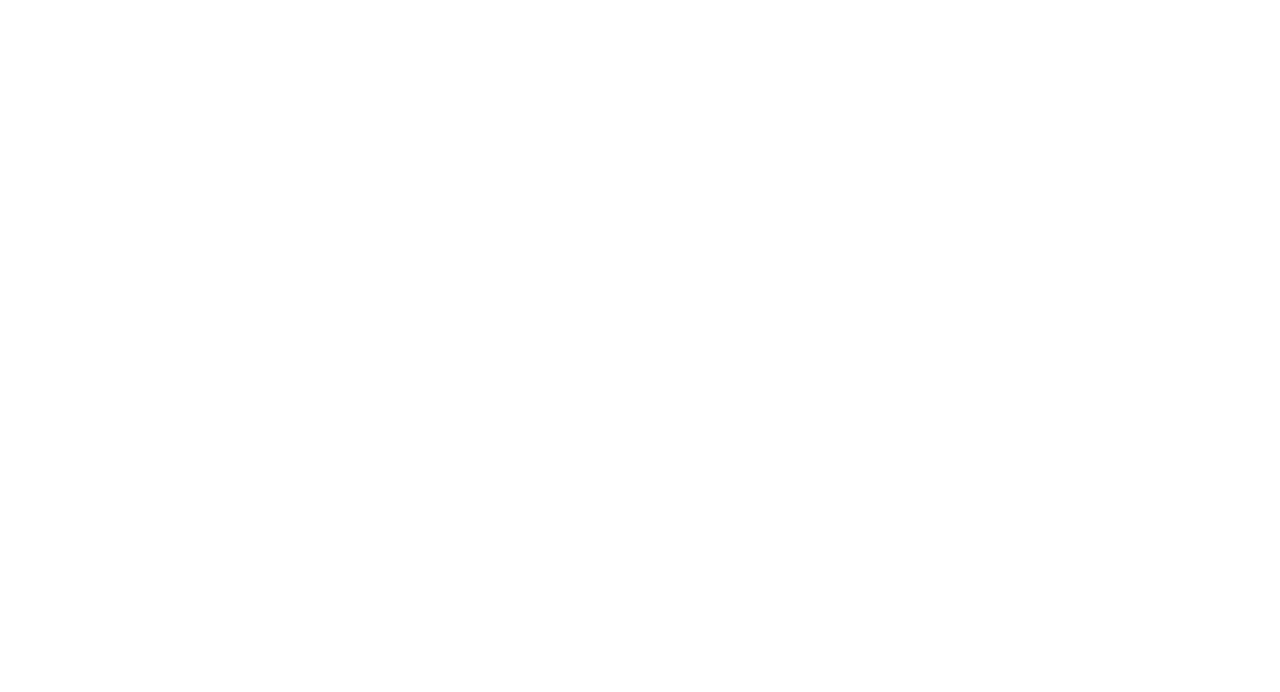
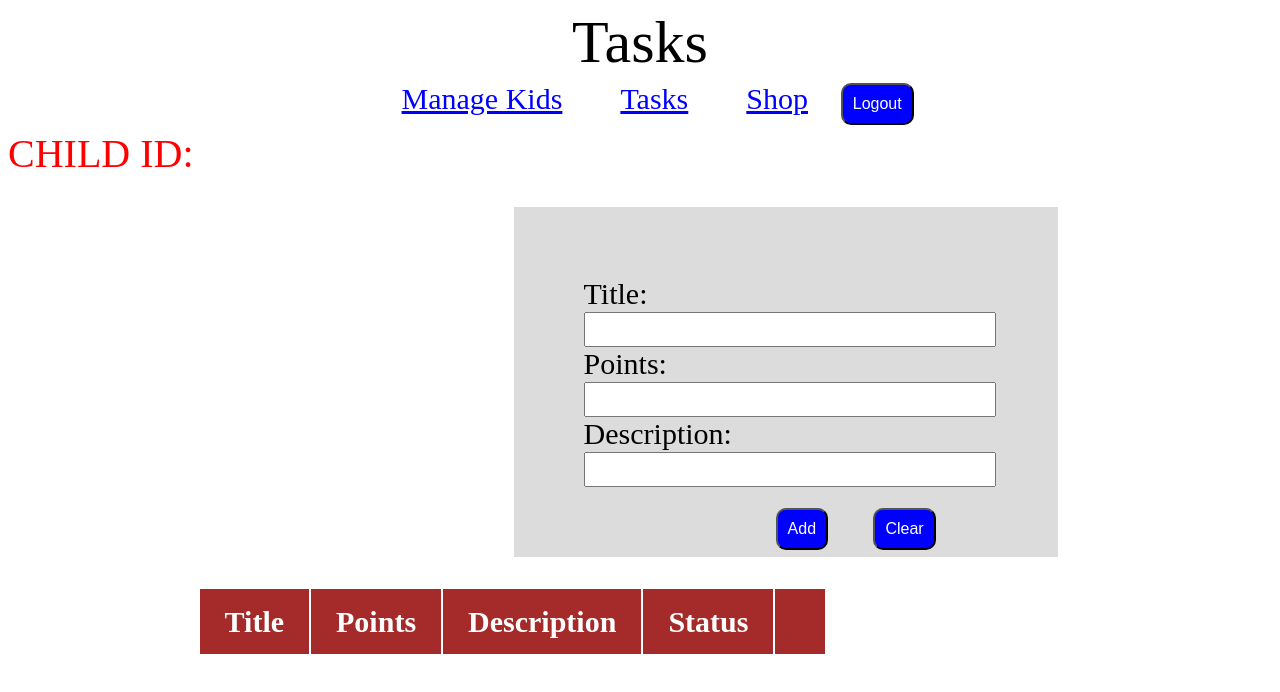
Before and after one commit to MRodriguez711/goodhabits, a website: page client/tasks.html in a window 1280 px wide. Drawn offline with nearby package versions, Linux system fonts and the light colour scheme.

Commit message:
11.26.24
-localStorage
-redirect from login based on user
-hide table from child task
-hide manage-kids href link
-display child id
-logout

```diff
--- a/client/css/manage-kids.css
+++ b/client/css/manage-kids.css
@@ -0,0 +1,25 @@
+.link-container {
+    color: black;
+    font-size: 30px;
+    width:100%;
+   margin: auto;
+}
+.link-container {
+    background-color:white;
+    margin:px;
+    padding: 5px;
+    text-align: center;
+
+}
+.center-div{
+    display: flex;
+    align-items: center; /*not doing anything*/
+    justify-content: center;
+}
+.center-div a{
+    margin-right: 20px;
+}
+.links a{
+padding: 2%;
+color: blue;
+}
--- a/client/css/tasks.css
+++ b/client/css/tasks.css
@@ -0,0 +1,84 @@
+.link-container {
+    color: black;
+    font-size: 30px;
+    width:100%;
+   margin: auto;
+}
+.link-container {
+    background-color:white;
+    margin:px;
+    padding: 5px;
+    text-align: center;
+
+}
+.center-div{
+    display: flex;
+    align-items: center; /*not doing anything*/
+    justify-content: center;
+}
+.center-div a{
+    margin-right: 20px;
+}
+.links a{
+padding: 2%;
+color: blue;
+}
+
+.onlyParentsContainer {
+    background-color:gainsboro;
+    margin:30px;
+    margin-left: 40%;
+    padding: 70px;
+    width:32%;
+    font-size:30px;
+}
+
+.button-container {
+    margin-left: 45%;
+}
+.editBtn{
+    background-color: blue;
+    color: #FFF;
+    padding: 10px 10px;
+    font-size: 16px;
+    border-radius: 10px;
+}
+
+.button{
+    float: left;
+    width: 35%;
+    margin-right: 10px;
+    margin-left: 10px;
+    padding-top:20px ;
+}
+
+.onlyParentsContainer input{
+ width: 100%;
+
+}
+.table > thead > tr > th,
+.table > tbody > tr > td {
+  padding: 10px 25px;
+  line-height: 1.5;
+}
+
+.table thead tr th {
+  font-size: 30px;
+  color: white;
+  text-align:center;
+}
+
+td {
+  color: white;
+  font-size: 30px;
+  text-align:center;
+  margin: auto;
+}
+.containerForAll{
+    margin-left: 15%;
+    margin-top: 1%;
+}
+
+th{
+    background-color:brown;
+}
--- a/client/js/config.js
+++ b/client/js/config.js
@@ -2,3 +2,6 @@ var goodhabitsURL = 'https://comp246library.herokuapp.com';  //Deploy
 var goodhabitsURL = 'http://localhost:3000';               //Dev - Comment before deploy
 
 //https://comp246library.herokuapp.com//create-account
+
+// var userType = localStorage.getItem('userType');
+// var userId = localStorage.getItem('userId');
--- a/client/js/create-account.js
+++ b/client/js/create-account.js
@@ -1,3 +1,4 @@
+
 $('#data-submit').click(function () {
     var accountType = $("input[name='accountType']:checked").val();
     console.log("Selected account type:", accountType);
@@ -32,5 +33,9 @@ $('#data-submit').click(function () {
         }
     });
 
+
+
+
+
     return false;       //just do what i want you to do
 });
--- a/client/js/tasks.js
+++ b/client/js/tasks.js
@@ -0,0 +1,15 @@
+var userType = localStorage.getItem('userType');
+var userId = localStorage.getItem('userId');
+
+if(userType === 'child'){
+    $('.onlyParentsContainer').hide();
+    $("#displayChildId").append(userId)
+    $('a[href="/manage-kids"]').hide();
+}else if(userType === 'guardian'){
+    $("#displayChildId").hide();
+}
+
+$('#logout').click(function() {
+    localStorage.clear();
+    window.location.replace("/login");
+});
--- a/client/login.html
+++ b/client/login.html
@@ -13,14 +13,15 @@
     <link rel="stylesheet" href="https://cdn.jsdelivr.net/npm/bootstrap@3.3.7/dist/css/bootstrap-theme.min.css"
         integrity="sha384-rHyoN1iRsVXV4nD0JutlnGaslCJuC7uwjduW9SVrLvRYooPp2bWYgmgJQIXwl/Sp" crossorigin="anonymous">
     <link href="/client/css/login.css" type="text/css" rel="stylesheet">
-
+    <script src="https://ajax.googleapis.com/ajax/libs/jquery/3.3.1/jquery.min.js"></script>
         <script src="https://cdn.jsdelivr.net/npm/bootstrap@3.3.7/dist/js/bootstrap.min.js"
         integrity="sha384-Tc5IQib027qvyjSMfHjOMaLkfuWVxZxUPnCJA7l2mCWNIpG9mGCD8wGNIcPD7Txa"
         crossorigin="anonymous"></script>
 
-    <script src="https://ajax.googleapis.com/ajax/libs/jquery/3.3.1/jquery.min.js"></script>
+    <!-- <script src='/client/js/create-account.js' async></script> -->
     <script src="/client/js/config.js"></script>
     <script src='/client/js/login.js' async></script>
+
 </head>
 
 <body>
@@ -34,7 +35,7 @@
                                     <div class="radioBtns">
                                         <label>Type of Account: </label>
                                         <label for="guardian" >
-                                            <input type = "radio" id = "guardian" name="accountType" value="guardian">Guardian</label>
+                                            <input type = "radio" id = "guardian" name="accountType" value="guardian" checked>Guardian</label>
                                         <label for="child">
                                              <input type = "radio" id = "child" name="accountType" value="child">Child</label>
                                      </div>
--- a/client/tasks.html
+++ b/client/tasks.html
@@ -0,0 +1,86 @@
+<!DOCTYPE html>
+<html lang="en">
+
+<head>
+    <meta charset="UTF-8">
+    <title>Tasks</title>
+
+    <script src="https://ajax.googleapis.com/ajax/libs/jquery/3.3.1/jquery.min.js"></script>
+    <script src="/client/js/config.js"></script>
+    <script src='/client/js/tasks.js' async></script>
+    <link href="/client/css/tasks.css" type="text/css" rel="stylesheet">
+
+
+</head>
+
+<body>
+
+    <main>
+        <section>
+
+            <div style="color:black(248, 254, 255); font-size: 60px;  text-align:center;">Tasks</div>
+
+                <div class="link-container">
+                    <div class="links">
+                        <a href="/manage-kids">Manage Kids</a>
+                        <a href="/tasks">Tasks</a>
+                        <a href="/shop">Shop</a>
+                        <!-- <a href="/Logout">Logout</a> -->
+                        <!-- <button href="/Logout">Logout</button> -->
+                        <!-- <div class="btnDelete"> -->
+                            <button class="editBtn" id="logout">Logout</button>
+                        <!-- </div> -->
+                    </div>
+                </div>
+            <div style="color:red; font-size: 40px" id="displayChildId">CHILD ID:</div>
+
+                <section class = "onlyParentsContainer">
+
+                    <div >
+                                <div >
+                                    <label for="title">Title:</label>
+                                    <input style="font-size: 25px " id="title" />
+                                </div>
+                                <div>
+                                    <label for="points=">Points:</label>
+                                    <input style="font-size: 25px" id="points" />
+                                </div>
+                                <div>
+                                    <label for="description">Description:</label>
+                                    <input style="font-size: 25px" id="description" />
+                                </div>
+
+                                <div class="button-container">
+                                    <div class="button">
+                                        <button class="editBtn" id="add">Add</button>
+                                    </div>
+                                    <div class="button">
+                                        <button class="editBtn" id="clear">Clear</button>
+                                    </div>
+                                </div>
+
+                    </div>
+
+                </section>
+
+                <div class="containerForAll">
+                    <table class="table">
+                        <thead>
+                            <tr>
+                                <th>Title</th>
+                                <th>Points</th>
+                                <th>Description</th>
+                                <th>Status</th>
+                                <th></th>
+                            </tr>
+                        </thead>
+                        <tbody id='tableBody'></tbody>
+                    </table>
+                </div>
+
+            </div>
+        </section>
+    </main>
+</body>
+
+</html>
```
Also changed, not shown: client/create-account.html (+1 -1 lines), client/js/login.js (+32 -3 lines), client/js/manage-kids.js (+37 -0 lines), client/manage-kids.html (+49 -0 lines), server/services.js (+48 -7 lines).
